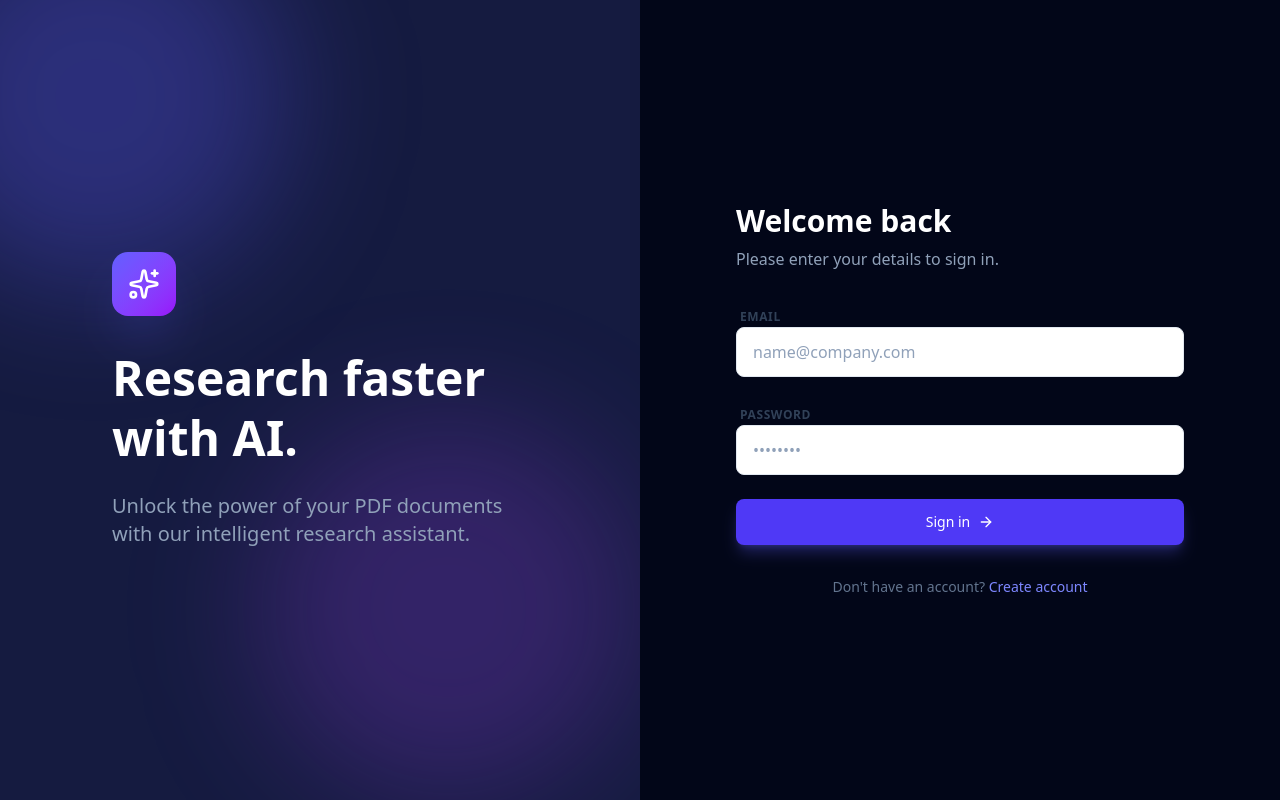
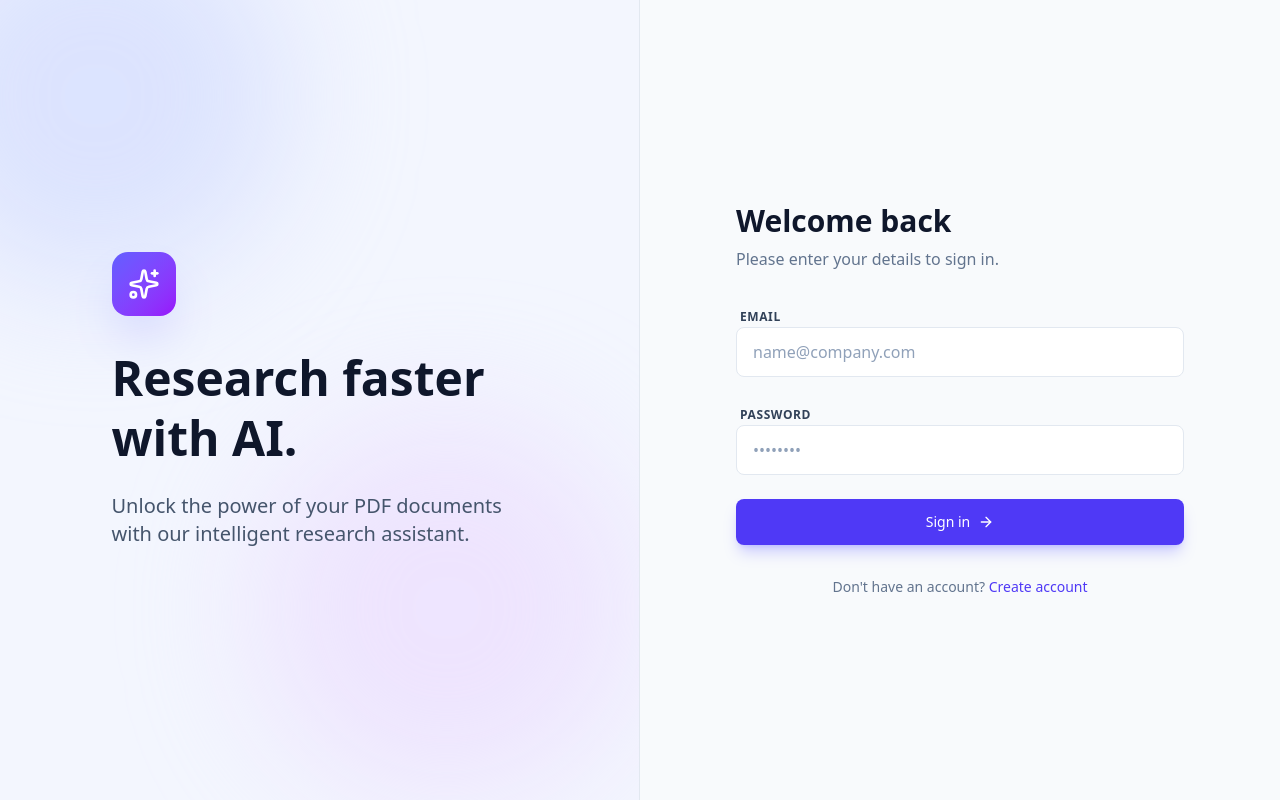
Before and after one commit to dulhara79/Research_Assistant_for_PDFs, a React (Vite) app in the folder client/: page /login in a window 1280 px wide. Built offline with nearby package versions, Linux system fonts and the light colour scheme.

Commit message:
Update Login page styling for lighter theme
Adjusted background and text colors on the Login page to use lighter shades, improving readability and aligning with a lighter theme. Updated button and error message styles for better visual consistency.

```diff
--- a/client/src/pages/Login.jsx
+++ b/client/src/pages/Login.jsx
@@ -29,30 +29,30 @@ export default function Login() {
   return (
     <div className="min-h-screen flex">
       {/* Left Side - Visual */}
-      <div className="hidden lg:flex w-1/2 bg-slate-900 relative overflow-hidden items-center justify-center">
-        <div className="absolute inset-0 bg-indigo-600/10" />
-        <div className="absolute -top-24 -left-24 w-96 h-96 bg-indigo-500/30 rounded-full blur-3xl" />
-        <div className="absolute bottom-0 right-0 w-96 h-96 bg-purple-500/20 rounded-full blur-3xl" />
+      <div className="hidden lg:flex w-1/2 bg-slate-50 relative overflow-hidden items-center justify-center border-r border-slate-200">
+        <div className="absolute inset-0 bg-indigo-50/50" />
+        <div className="absolute -top-24 -left-24 w-96 h-96 bg-indigo-200/50 rounded-full blur-3xl" />
+        <div className="absolute bottom-0 right-0 w-96 h-96 bg-purple-200/50 rounded-full blur-3xl" />
 
         <div className="relative z-10 p-12 max-w-lg">
           <div className="w-16 h-16 bg-gradient-to-br from-indigo-500 to-purple-600 rounded-2xl flex items-center justify-center mb-8 shadow-2xl shadow-indigo-500/30">
             <Sparkles className="w-8 h-8 text-white" />
           </div>
-          <h1 className="text-5xl font-bold text-white mb-6 leading-tight">
+          <h1 className="text-5xl font-bold text-slate-900 mb-6 leading-tight">
             Research faster with AI.
           </h1>
-          <p className="text-xl text-slate-400">
+          <p className="text-xl text-slate-600">
             Unlock the power of your PDF documents with our intelligent research assistant.
           </p>
         </div>
       </div>
 
       {/* Right Side - Form */}
-      <div className="w-full lg:w-1/2 flex items-center justify-center p-8 bg-slate-950">
+      <div className="w-full lg:w-1/2 flex items-center justify-center p-8 bg-white/5">
         <div className="w-full max-w-md space-y-8">
           <div className="text-center lg:text-left">
-            <h2 className="text-3xl font-bold text-white">Welcome back</h2>
-            <p className="mt-2 text-slate-400">Please enter your details to sign in.</p>
+            <h2 className="text-3xl font-bold text-slate-900">Welcome back</h2>
+            <p className="mt-2 text-slate-500">Please enter your details to sign in.</p>
           </div>
 
           <form onSubmit={handleSubmit} className="space-y-6 mt-8">
@@ -71,16 +71,16 @@ export default function Login() {
               onChange={(e) => setFormData({...formData, password: e.target.value})}
             />
 
-            {error && <div className="p-3 rounded-lg bg-red-500/10 text-red-400 text-sm border border-red-500/20">{error}</div>}
+            {error && <div className="p-3 rounded-lg bg-red-50/10 text-red-600 text-sm border border-red-200">{error}</div>}
 
-            <Button type="submit" isLoading={loading} className="w-full">
+            <Button type="submit" isLoading={loading} className="w-full bg-indigo-600 hover:bg-indigo-700 text-white">
               Sign in <ArrowRight className="w-4 h-4 ml-2" />
             </Button>
           </form>
 
           <p className="text-center text-slate-500 text-sm">
             Don't have an account? {' '}
-            <Link to="/register" className="text-indigo-400 hover:text-indigo-300 font-medium transition-colors">
+            <Link to="/register" className="text-indigo-600 hover:text-indigo-700 font-medium transition-colors">
               Create account
             </Link>
           </p>
```
